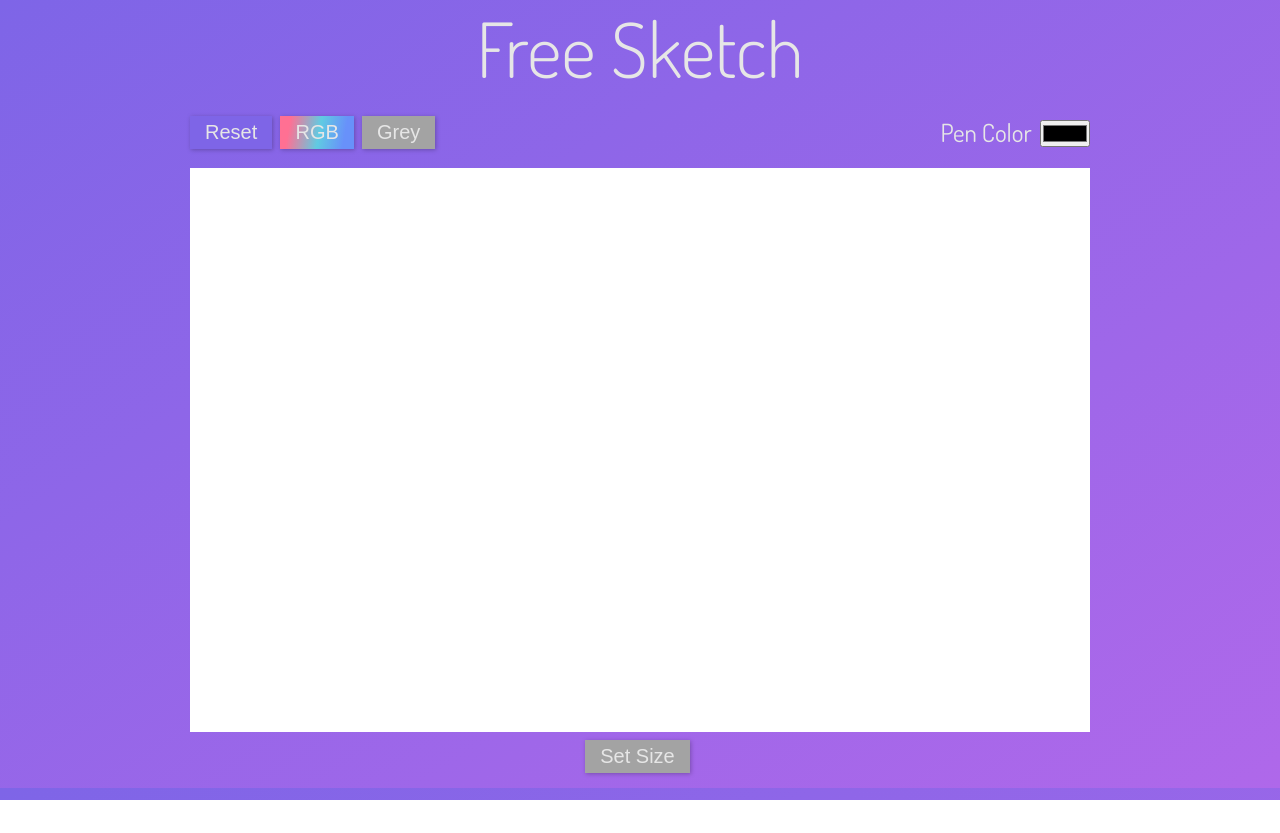
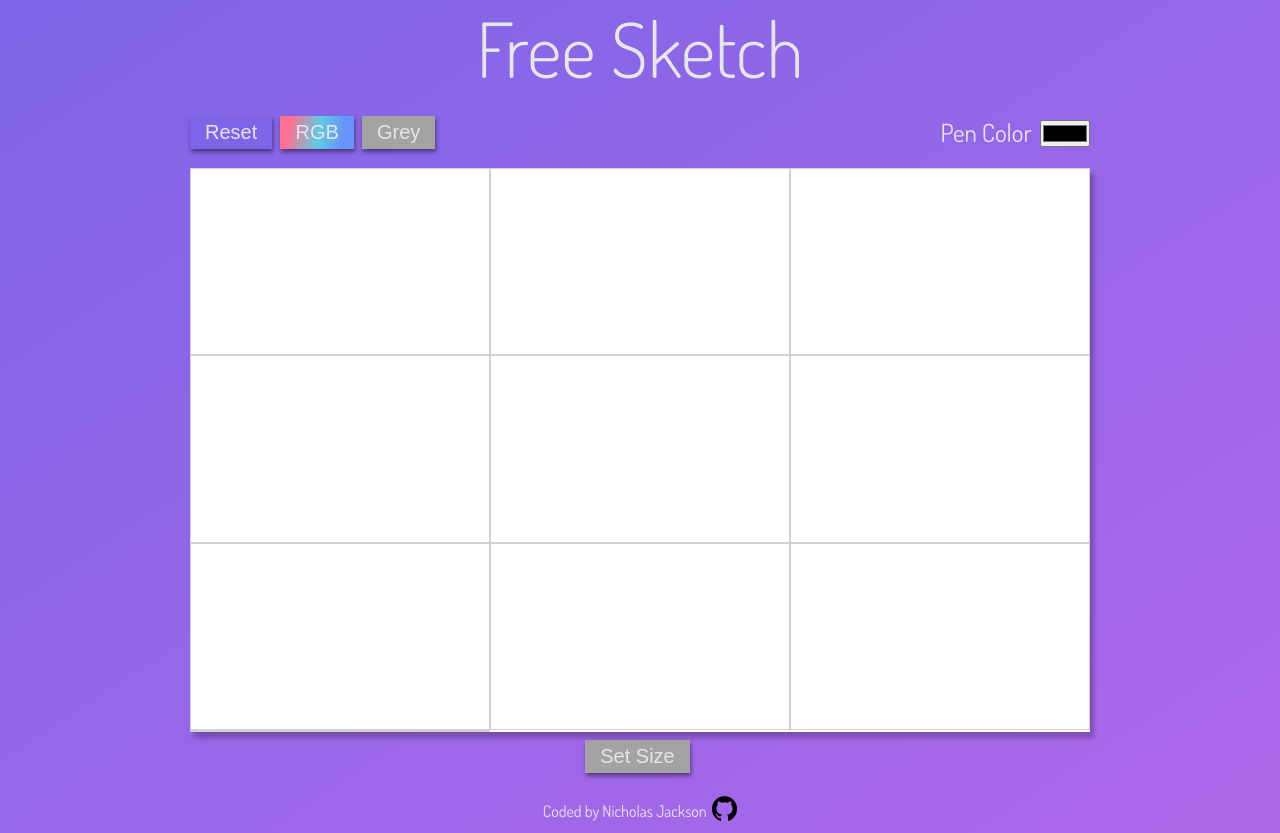
Before and after one commit to BlastChrome/EtchSketch, a website: page index.html in a window 1280 px wide. Before the commit the page ends 800 px from the top, so only its background shows below. Drawn offline with Linux system fonts and the light colour scheme.

Commit message:
somhow got the grid to populate

```diff
--- /dev/null
+++ b/app.js
@@ -0,0 +1,21 @@
+const layoutGrid = (width, height) => {
+    let grid = document.querySelector(".grid");
+    grid.style.gridTemplateColumns = `repeat(${width}, 1fr)`;
+    grid.style.gridTemplateRows = `repeat(${height}, 1fr)`;
+
+    let gridPop = (width * height);
+    let cell = document.createElement("div");
+
+
+    for(let i = 0; i <= gridPop; i++){
+        let cell = document.createElement("div");
+        cell.classList.add("cell");
+        grid.appendChild(cell);
+    }
+
+    console.log(grid);
+
+}
+
+
+layoutGrid(3,3);
--- /dev/null
+++ b/css/style.css
@@ -0,0 +1,151 @@
+* {
+  padding: 0;
+  margin: 0;
+  box-sizing: border-box;
+  --text-color: #e6e6e6;
+  --reset-btn: #7e65e7;
+  --rgb-btn: linear-gradient(
+    100.22deg,
+    #ff7093 13.69%,
+    #60cbe2 52.73%,
+    #6891fa 85.46%
+  );
+  --grey-btn: #a3a3a3;
+}
+
+html {
+  font-family: Dosis, Arial, Helvetica, sans-serif;
+}
+
+body {
+  background: rgb(175, 104, 234);
+  background: -moz-linear-gradient(
+    327deg,
+    rgba(175, 104, 234, 1) 0%,
+    rgba(126, 101, 231, 1) 100%
+  );
+  background: -webkit-linear-gradient(
+    327deg,
+    rgba(175, 104, 234, 1) 0%,
+    rgba(126, 101, 231, 1) 100%
+  );
+  background: linear-gradient(
+    327deg,
+    rgba(175, 104, 234, 1) 0%,
+    rgba(126, 101, 231, 1) 100%
+  );
+  filter: progid:DXImageTransform.Microsoft.gradient(startColorstr="#af68ea",endColorstr="#7e65e7",GradientType=1);
+
+  color: var(--text-color);
+  text-align: center;
+}
+
+.container {
+  width: 98%;
+  margin: auto;
+  max-width: 900px;
+  min-width: 400px;
+}
+
+h1 {
+  font-weight: 300;
+  font-size: 55px;
+  margin-bottom: 20px;
+}
+
+.btn {
+  padding: 5px 15px;
+  filter: drop-shadow(1px 3px 2px rgba(0, 0, 0, 0.45));
+  margin: 0 5px 15px 0;
+  font-size: 20px;
+  font-weight: 300;
+  color: var(--text-color);
+  border: none;
+  cursor: pointer;
+  outline: none;
+  transition: all 0.1s ease-in-out;
+}
+
+.reset-btn {
+  background-color: var(--reset-btn);
+}
+.reset-btn:hover {
+  background-color: white;
+  color: var(--reset-btn);
+}
+
+.rgb-btn {
+  background: var(--rgb-btn);
+}
+.rgb-btn:hover {
+  background: white;
+  color: var(--reset-btn);
+}
+
+.grey-btn {
+  background-color: var(--grey-btn);
+}
+.grey-btn:hover {
+  background-color: white;
+  color: var(--reset-btn);
+}
+.pen label {
+  font-size: 25px;
+  margin: 0 5px;
+}
+.pen {
+  margin-bottom: 20px;
+}
+.color-picker {
+  cursor: pointer;
+}
+
+.grid {
+  width: 95%;
+  margin: 0 auto;
+  height: 564px;
+  background-color: #ffffff;
+  display: grid;
+  /* grid-template-columns: repeat(8, 1fr);
+  grid-template-rows: repeat(8, 1fr); */
+  box-shadow: 4px 6px 5px rgba(0, 0, 0, 0.25);
+}
+.cell {
+  border: 1px solid rgb(209, 209, 209);
+  margin: 0;
+  padding: 0;
+}
+
+.scroll-btn {
+  margin-top: 8px;
+  background-color: var(--grey-btn);
+}
+
+footer {
+  display: flex;
+  justify-content: center;
+  align-items: center;
+  margin: 8px;
+}
+
+footer p {
+  display: inline-block;
+}
+.github {
+  height: 25px;
+  background-color: transparent;
+  margin-left: 5px;
+}
+
+@media screen and (min-width: 700px) {
+  .controls {
+    display: flex;
+    justify-content: space-between;
+  }
+  h1 {
+    font-size: 76px;
+  }
+  .grid {
+    width: 100%;
+  }
+}
--- a/index.html
+++ b/index.html
@@ -4,7 +4,7 @@
     <meta charset="UTF-8">
     <meta name="viewport" content="width=device-width, initial-scale=1.0">
     <link href="https://fonts.googleapis.com/css2?family=Dosis:wght@300;400;500;700&display=swap" rel="stylesheet">
-    <link rel="stylesheet" href="/main/style.css">
+    <link rel="stylesheet" href="/css/style.css">
     <title>EtchSketch</title>
 </head>
 <body>
@@ -22,11 +22,17 @@
                 <input type="color" name="pen" class="color-picker">
             </div>
         </div>
-        <div class="grid">
+        <div class="grid" id="grid">
         </div>
         <div class="scroller">
-            <button class="btn  grey-btn scroll-btn">Set Size</button>
+            <button class="btn grey-btn scroll-btn">Set Size</button>
         </div>
+        <footer>
+            <p>Coded by Nicholas Jackson<a href="https://github.com/BlastChrome" target="_blank"></p>
+            <img class="github" src="/icons/Vector.png" alt=""></a>
+        </footer>
     </div>
+
+<script src="app.js"></script>
 </body>
 </html>
--- a/main/style.css
+++ /dev/null
@@ -1,133 +0,0 @@
-* {
-  padding: 0;
-  margin: 0;
-  box-sizing: border-box;
-  --text-color: #e6e6e6;
-  --reset-btn: #7e65e7;
-  --rgb-btn: linear-gradient(
-    100.22deg,
-    #ff7093 13.69%,
-    #60cbe2 52.73%,
-    #6891fa 85.46%
-  );
-  --grey-btn: #a3a3a3;
-}
-
-html {
-  font-family: Dosis, Arial, Helvetica, sans-serif;
-}
-
-body {
-  background: rgb(175, 104, 234);
-  background: -moz-linear-gradient(
-    327deg,
-    rgba(175, 104, 234, 1) 0%,
-    rgba(126, 101, 231, 1) 100%
-  );
-  background: -webkit-linear-gradient(
-    327deg,
-    rgba(175, 104, 234, 1) 0%,
-    rgba(126, 101, 231, 1) 100%
-  );
-  background: linear-gradient(
-    327deg,
-    rgba(175, 104, 234, 1) 0%,
-    rgba(126, 101, 231, 1) 100%
-  );
-  filter: progid:DXImageTransform.Microsoft.gradient(startColorstr="#af68ea",endColorstr="#7e65e7",GradientType=1);
-
-  color: var(--text-color);
-  text-align: center;
-}
-
-.container {
-  width: 98%;
-  margin: auto;
-  max-width: 900px;
-  min-width: 400px;
-}
-
-h1 {
-  font-weight: 300;
-  font-size: 55px;
-  margin-bottom: 20px;
-}
-
-.btn {
-  padding: 5px 15px;
-  filter: drop-shadow(1px 1px 2px rgba(0, 0, 0, 0.25));
-  margin: 0 5px 15px 0;
-  font-size: 20px;
-  color: var(--text-color);
-  border: none;
-  cursor: pointer;
-  outline: none;
-  transition: all 0.1s ease-in-out;
-}
-
-.reset-btn {
-  background-color: var(--reset-btn);
-}
-.reset-btn:hover {
-  background-color: white;
-  color: var(--reset-btn);
-}
-
-.rgb-btn {
-  background: var(--rgb-btn);
-}
-.rgb-btn:hover {
-  background: white;
-  color: var(--reset-btn);
-}
-
-.grey-btn {
-  background-color: var(--grey-btn);
-}
-.grey-btn:hover {
-  background-color: white;
-  color: var(--reset-btn);
-}
-.pen label {
-  font-size: 25px;
-  margin: 0 5px;
-}
-.pen {
-  margin-bottom: 20px;
-}
-.color-picker {
-  cursor: pointer;
-}
-
-.grid {
-  width: 95%;
-  margin: 0 auto;
-  height: 564px;
-  background-color: #ffffff;
-  display: grid;
-  grid-template-columns: repeat(2, 1fr);
-  grid-template-rows: repeat(2, 1fr);
-}
-.cell {
-  border: 1px solid black;
-  margin: 0;
-  padding: 0;
-}
-
-.scroll-btn {
-  margin-top: 8px;
-  background-color: var(--grey-btn);
-}
-
-@media screen and (min-width: 700px) {
-  .controls {
-    display: flex;
-    justify-content: space-between;
-  }
-  h1 {
-    font-size: 76px;
-  }
-  .grid {
-    width: 100%;
-  }
-}
```
Also changed, not shown: package.json (added, +14 -0 lines), icons/Vector.png (added), js/app.js (deleted), 1 other file.
